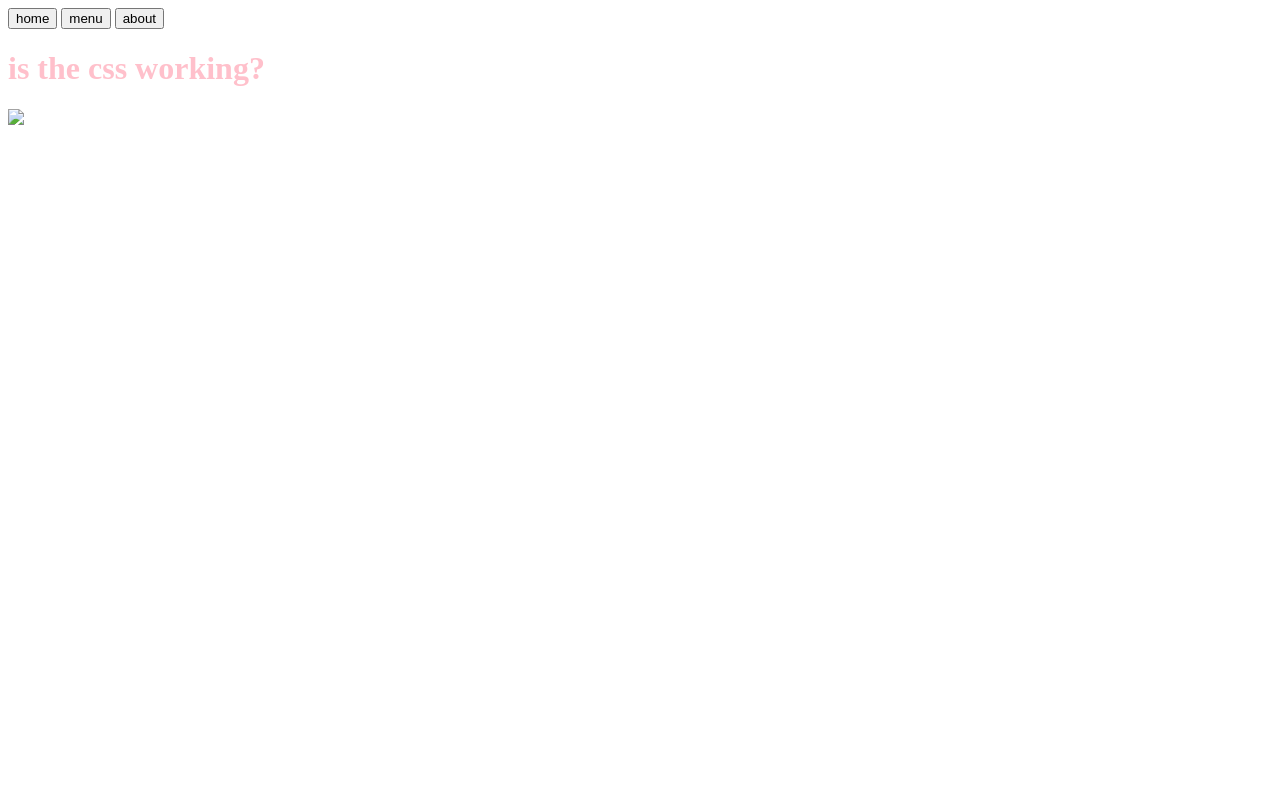
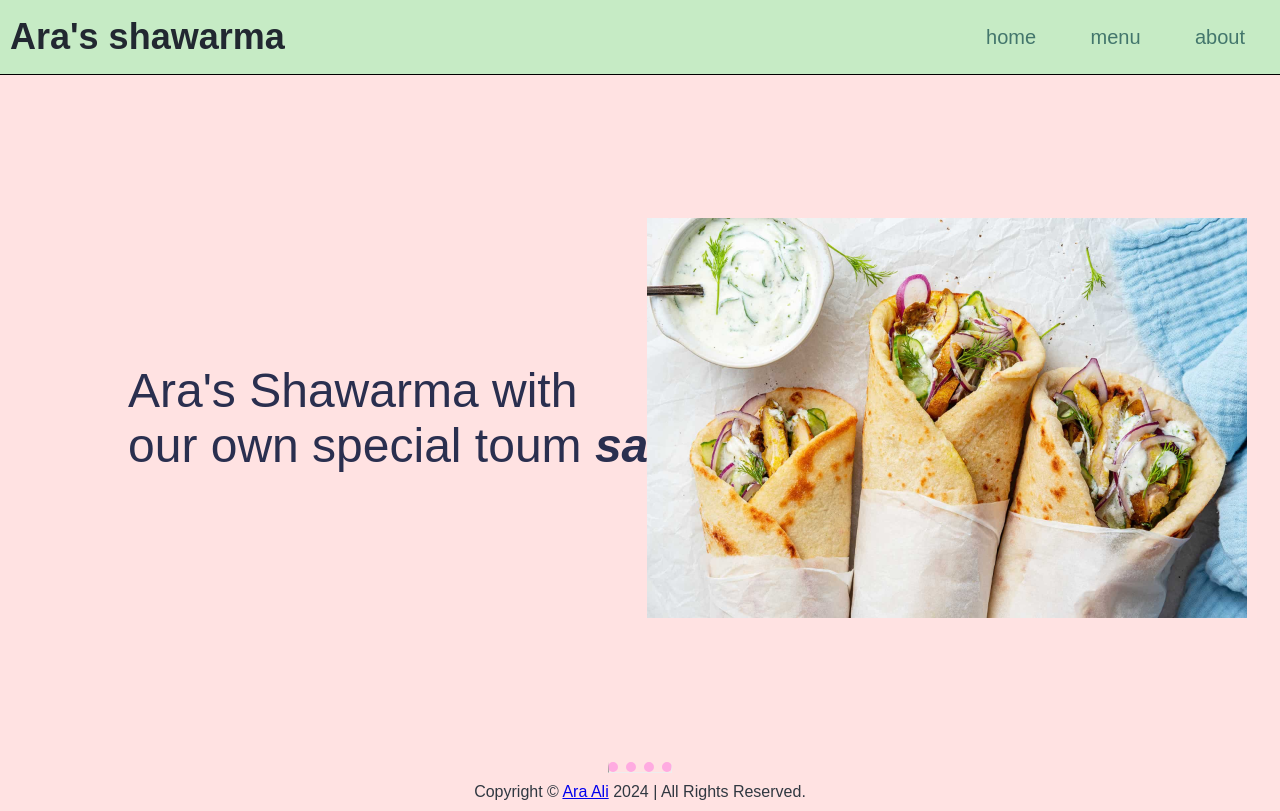
Before and after one commit to Ara404E/Restaurant-Page, a website built with webpack: page dist/index.html in a window 1280 px wide. Built offline with nearby package versions, Linux system fonts and the light colour scheme; files whose address does not match are found by name.

Commit message:
finished the home section

```diff
--- a/package.json
+++ b/package.json
@@ -7,7 +7,8 @@
     "test": "echo \"Error: no test specified\" && exit 1",
     "build": "webpack",
     "start": "webpack serve --open",
-    "stop": "kill-port 3000"
+    "watch": "webpack --watch",
+    "stop": "kill-port 3030"
   },
   "repository": {
     "type": "git",
--- /dev/null
+++ b/src/home.js
@@ -0,0 +1,17 @@
+import {div} from './index';
+import shawarmaImg from "./asset/shawarma.jpg"
+
+
+export function displayHome(){
+    const p=document.createElement('p')
+    p.innerHTML=`Ara's Shawarma with <br>
+    our own special toum <b><i> sauce </b>`
+
+   const shawarma=new Image();
+    shawarma.src=shawarmaImg;
+    shawarma.alt='A shawarma Image';
+    shawarma.classList.add('shawarma-img');
+
+    div.append(p);
+    div.append(shawarma);
+}
--- a/src/index.js
+++ b/src/index.js
@@ -1,9 +1,32 @@
 import _ from 'lodash';
 import './style.css';
-import myImage from './download.jpeg';
+import * as homeModule from './home';
+import * as menuModule from './menu';
+import * as aboutModule from './about';
 
-const myIcon = new Image();
-const div = document.querySelector('#content');
-myIcon.src = myImage;
+export const div=document.querySelector('#content');
 
-div.appendChild(myIcon)
+
+
+
+const menuBtn=document.querySelector("#menu-btn");
+const aboutBtn=document.querySelector("#about-btn");
+const homeBtn=document.querySelector("#home-btn");
+
+
+menuBtn.addEventListener('click', ()=>{
+    div.textContent='';
+    // menuModule.displayMenu();
+});
+
+aboutBtn.addEventListener("click", ()=>{
+    div.textContent="";
+    aboutModule.displayAbout();
+});
+
+homeBtn.addEventListener('click', ()=>{
+    div.textContent='';
+    homeModule.displayHome();
+});
+
+homeModule.displayHome();
--- a/src/style.css
+++ b/src/style.css
@@ -1,4 +1,83 @@
-.hello{
-    color: pink;
-    background: url('./download.jpeg');
+*{
+    margin: 0;
+    box-sizing: border-box;
 }
+html{
+    font-family: Arial, Helvetica, sans-serif;
+    background-color: #FFE2E2;
+}
+
+nav{
+    display: flex;
+    justify-content: space-between;
+    align-items: center;
+    background-color: #C6EBC5;
+    padding: 10px;
+    height:75px;
+    border: none;
+    border-bottom: solid 1px;
+}
+button{
+    width: 80px;
+    margin: 10px;
+    font-size: 1.25rem;
+    background-color: #C6EBC5;
+    color: #43766C;
+    border: none;
+    cursor: pointer;
+}
+button:hover{
+    color: #1FAB89;
+}
+p{
+    color:#2A2F4F ;
+}
+h1:hover{
+    color: #1FAB89;
+}
+i:hover{
+    color: #355C7D;
+}
+.left-nav{
+    font-size: 1.5rem;
+    font-weight:bolder;
+    color: #222831;
+}
+
+#content{
+    display: flex;
+    flex-wrap: wrap;
+    align-items: center;
+    justify-content: space-between;
+    margin: 3% 10%;
+}
+.shawarma-img{
+    rotate: 270deg;
+    margin: 5px;
+    height: 600px;
+}
+@media (max-width:700px){
+    #content{
+        flex-direction: column;
+        align-items: center;
+    }
+     .shawarma-img{
+         height: auto;
+         width: 300px;
+     }
+}
+
+hr{
+    width: 5%;
+    border-top: dotted 10px;
+    color: #FFABE1;
+}
+
+#content > p{
+    font-size: 3rem;
+}
+.plug-paragraph{
+    margin: 10px;
+    text-align: center;
+    color: #303841;
+}
```
Also changed, not shown: dist/4dfdd9a646a97feb6f57.jpeg (deleted), dist/bundle.js, dist/images/download.jpeg (deleted), dist/images/shawarma.jpg (added), dist/index.html, src/about.js (added), src/asset/shawarma.jpg (added), src/menu.js (added).
